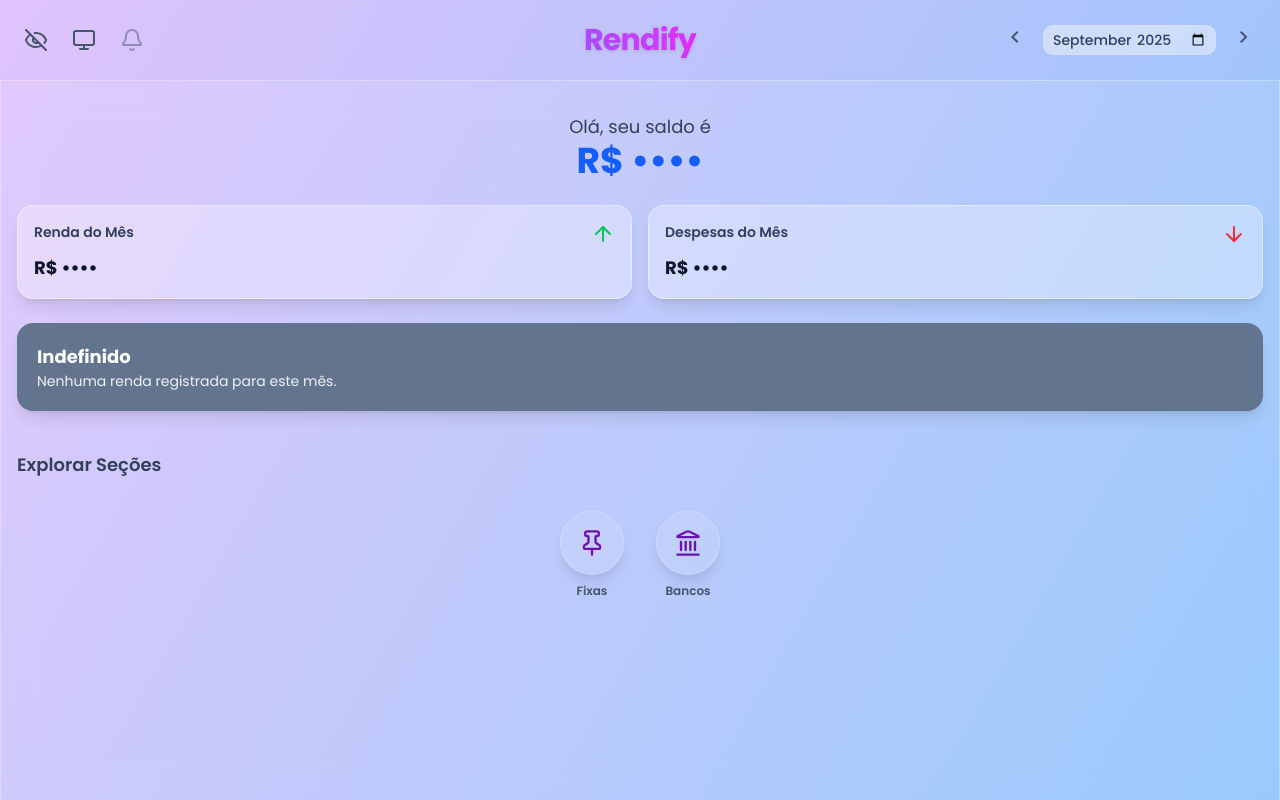
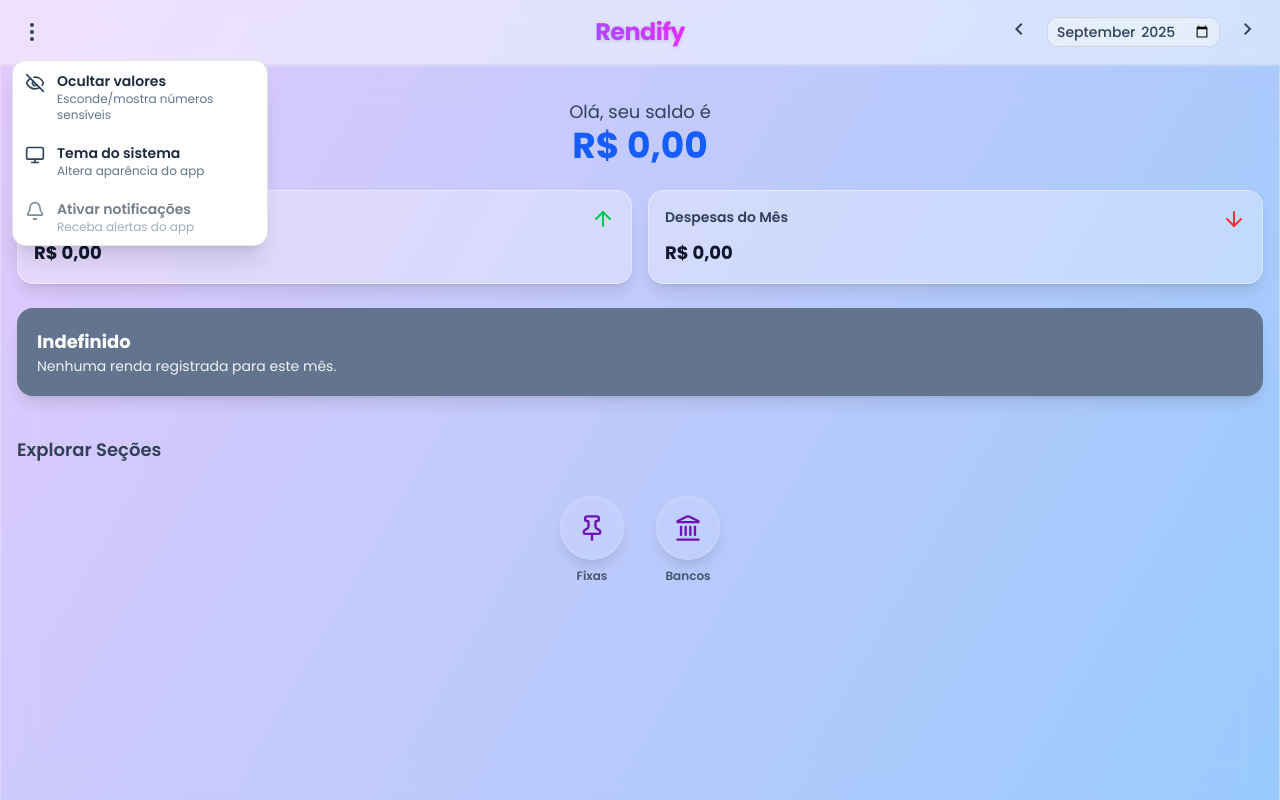
Before and after one commit to gabrielgitar2014-ship-it/P-Ggerenciador, a React (Vite) app: page / in a window 1280 px wide. Both pictures are taken after a click on the button 36 px from the left and 40 px from the top of the page. Built offline with nearby package versions, Linux system fonts and the light colour scheme; no server answers; the database is empty.

Commit message:
Update Header.jsx

```diff
--- a/src/components/Header.jsx
+++ b/src/components/Header.jsx
@@ -1,14 +1,57 @@
 // src/components/Header.jsx
-import React from 'react';
+import React, { useEffect, useRef, useState } from 'react';
 import { useVisibility } from '../context/VisibilityContext';
 import { useTheme } from '../context/ThemeContext';
 import { usePushNotifications } from '../hooks/usePushNotifications';
-import { Eye, EyeOff, Sun, Moon, Monitor, Bell, BellOff } from 'lucide-react';
+import {
+  Eye,
+  EyeOff,
+  Sun,
+  Moon,
+  Monitor,
+  Bell,
+  BellOff,
+  EllipsisVertical,
+} from 'lucide-react';
 
 export default function Header({ selectedMonth, setSelectedMonth }) {
   const { valuesVisible, toggleValuesVisibility } = useVisibility();
   const { theme, setTheme } = useTheme();
-  const { isSubscribed, handleSubscribe, handleUnsubscribe, subscriptionError, isLoading } = usePushNotifications();
+  const {
+    isSubscribed,
+    handleSubscribe,
+    handleUnsubscribe,
+    subscriptionError,
+    isLoading,
+  } = usePushNotifications();
+
+  const [menuOpen, setMenuOpen] = useState(false);
+  const menuRef = useRef(null);
+  const btnRef = useRef(null);
+
+  // Fecha o menu clicando fora
+  useEffect(() => {
+    function onClickOutside(e) {
+      if (
+        menuOpen &&
+        menuRef.current &&
+        !menuRef.current.contains(e.target) &&
+        btnRef.current &&
+        !btnRef.current.contains(e.target)
+      ) {
+        setMenuOpen(false);
+      }
+    }
+    function onKey(e) {
+      if (e.key === 'Escape') setMenuOpen(false);
+    }
+    document.addEventListener('mousedown', onClickOutside);
+    document.addEventListener('keydown', onKey);
+    return () => {
+      document.removeEventListener('mousedown', onClickOutside);
+      document.removeEventListener('keydown', onKey);
+    };
+  }, [menuOpen]);
 
   const handleThemeCycle = () => {
     const themes = ['light', 'dark', 'system'];
@@ -18,15 +61,13 @@ export default function Header({ selectedMonth, setSelectedMonth }) {
   };
 
   const ThemeInfo = () => {
-    if (theme === 'light') return { Icon: Moon, text: 'Mudar para Tema Escuro' };
-    if (theme === 'dark') return { Icon: Sun, text: 'Mudar para Tema Claro' };
-    return { Icon: Monitor, text: 'Mudar para Tema do Sistema' };
+    if (theme === 'light') return { Icon: Moon, text: 'Tema escuro' };
+    if (theme === 'dark') return { Icon: Sun, text: 'Tema claro' };
+    return { Icon: Monitor, text: 'Tema do sistema' };
   };
   const { Icon: ThemeIcon, text: themeText } = ThemeInfo();
 
-  const handleMonthChange = (e) => {
-    setSelectedMonth(e.target.value);
-  };
+  const handleMonthChange = (e) => setSelectedMonth(e.target.value);
 
   const handlePreviousMonth = () => {
     const [year, month] = selectedMonth.split('-').map(Number);
@@ -51,63 +92,93 @@ export default function Header({ selectedMonth, setSelectedMonth }) {
     : 'Ativar notificações';
 
   return (
-    <header className="sticky top-0 z-40 transition-all duration-300">
-      <div className="flex justify-between items-center p-4 h-20">
-        {/* Lado esquerdo: botões utilitários */}
-        <div className="flex-1 flex items-center justify-start gap-2">
+    <header className="sticky top-0 z-40 transition-all duration-300 bg-white/70 dark:bg-slate-900/60 backdrop-blur supports-[backdrop-filter]:bg-white/50 dark:supports-[backdrop-filter]:bg-slate-900/40 border-b border-black/5 dark:border-white/5">
+      <div className="flex items-center justify-between px-3 py-3 h-16">
+        {/* Esquerda: botão de menu (três pontinhos) */}
+        <div className="relative flex-1 flex items-center justify-start">
           <button
-            onClick={toggleValuesVisibility}
-            className="p-2 rounded-full text-slate-600 dark:text-cyan-400 dark:drop-shadow-[0_0_4px_theme('colors.cyan.400')] hover:bg-slate-200/50 dark:hover:bg-slate-700/50 transition-all"
-            title={valuesVisible ? 'Ocultar valores' : 'Mostrar valores'}
+            ref={btnRef}
+            onClick={() => setMenuOpen((v) => !v)}
+            className="p-2 rounded-full text-slate-700 dark:text-slate-200 hover:bg-slate-200/60 dark:hover:bg-slate-700/60 active:scale-95 transition"
+            aria-haspopup="menu"
+            aria-expanded={menuOpen}
+            aria-label="Menu"
           >
-            {valuesVisible ? <Eye className="w-6 h-6" /> : <EyeOff className="w-6 h-6" />}
+            <EllipsisVertical className="w-6 h-6" />
           </button>
 
-          <button
-            onClick={handleThemeCycle}
-            className="p-2 rounded-full text-slate-600 dark:text-cyan-400 dark:drop-shadow-[0_0_4px_theme('colors.cyan.400')] hover:bg-slate-200/50 dark:hover:bg-slate-700/50 transition-all"
-            title={themeText}
+          {/* Dropdown menu */}
+          {menuOpen && (
+            <div
+              ref={menuRef}
+              role="menu"
+              className="absolute left-0 top-12 w-64 rounded-xl border border-black/10 dark:border-white/10 shadow-xl bg-white dark:bg-slate-800 overflow-hidden"
             >
-            <ThemeIcon className="w-6 h-6" />
-          </button>
+              <MenuItem
+                onClick={() => {
+                  toggleValuesVisibility();
+                  setMenuOpen(false);
+                }}
+                icon={valuesVisible ? EyeOff : Eye}
+                label={valuesVisible ? 'Ocultar valores' : 'Mostrar valores'}
+                helper="Esconde/mostra números sensíveis"
+              />
 
-          <button
-            onClick={isSubscribed ? handleUnsubscribe : handleSubscribe}
+              <MenuItem
+                onClick={() => {
+                  handleThemeCycle();
+                  setMenuOpen(false);
+                }}
+                icon={ThemeIcon}
+                label={themeText}
+                helper="Altera aparência do app"
+              />
+
+              <MenuItem
                 disabled={isLoading || !!subscriptionError}
-            className="p-2 rounded-full text-slate-600 dark:text-cyan-400 dark:drop-shadow-[0_0_4px_theme('colors.cyan.400')] hover:bg-slate-200/50 dark:hover:bg-slate-700/50 transition-all disabled:opacity-50 disabled:cursor-not-allowed"
-            title={notificationTooltip}
-          >
-            {isSubscribed ? <BellOff className="w-6 h-6" /> : <Bell className="w-6 h-6" />}
-          </button>
+                onClick={() => {
+                  if (isSubscribed) {
+                    handleUnsubscribe();
+                  } else {
+                    handleSubscribe();
+                  }
+                  setMenuOpen(false);
+                }}
+                icon={isSubscribed ? BellOff : Bell}
+                label={isSubscribed ? 'Desativar notificações' : 'Ativar notificações'}
+                helper={subscriptionError ? `Erro: ${subscriptionError.message}` : 'Receba alertas do app'}
+              />
+            </div>
+          )}
         </div>
 
-        {/* Centro: título Rendify */}
+        {/* Centro: título */}
         <div className="flex-1 flex items-center justify-center pointer-events-none select-none">
-          <h1 className="text-xl sm:text-2xl md:text-3xl font-extrabold tracking-tight text-transparent bg-clip-text bg-gradient-to-r from-purple-500 to-fuchsia-500 drop-shadow">
+          <h1 className="text-lg sm:text-xl md:text-2xl font-extrabold tracking-tight text-transparent bg-clip-text bg-gradient-to-r from-purple-500 to-fuchsia-500 drop-shadow">
             Rendify
           </h1>
         </div>
 
-        {/* Lado direito: navegação de mês */}
-        <div className="flex-1 flex items-center justify-end gap-2">
+        {/* Direita: navegação de mês */}
+        <div className="flex-1 flex items-center justify-end gap-1 sm:gap-2">
           <button
             onClick={handlePreviousMonth}
-            className="p-2 text-slate-600 dark:text-slate-300 rounded-full hover:bg-slate-200 dark:hover:bg-slate-700 transition-colors"
+            className="p-2 text-slate-700 dark:text-slate-200 rounded-full hover:bg-slate-200/60 dark:hover:bg-slate-700/60 transition-colors"
             title="Mês Anterior"
           >
             <span className="material-symbols-outlined">chevron_left</span>
           </button>
-          <div className="flex-shrink-0">
+
           <input
             type="month"
             value={selectedMonth}
             onChange={handleMonthChange}
-              className="bg-slate-100/50 dark:bg-slate-800/50 text-slate-700 dark:text-slate-200 font-medium text-sm px-2 py-1 border border-white/20 dark:border-slate-700/50 rounded-lg focus:ring-1 focus:ring-purple-500"
+            className="w-[9.5rem] sm:w-auto bg-slate-100/60 dark:bg-slate-800/60 text-slate-700 dark:text-slate-200 font-medium text-sm px-2 py-1 border border-black/10 dark:border-white/10 rounded-lg focus:ring-1 focus:ring-purple-500"
           />
-          </div>
+
           <button
             onClick={handleNextMonth}
-            className="p-2 text-slate-600 dark:text-slate-300 rounded-full hover:bg-slate-200 dark:hover:bg-slate-700 transition-colors"
+            className="p-2 text-slate-700 dark:text-slate-200 rounded-full hover:bg-slate-200/60 dark:hover:bg-slate-700/60 transition-colors"
             title="Próximo Mês"
           >
             <span className="material-symbols-outlined">chevron_right</span>
@@ -117,3 +188,31 @@ export default function Header({ selectedMonth, setSelectedMonth }) {
     </header>
   );
 }
+
+/** Item do menu (linha com ícone, título e helper) */
+function MenuItem({ icon: Icon, label, helper, onClick, disabled }) {
+  return (
+    <button
+      role="menuitem"
+      onClick={onClick}
+      disabled={disabled}
+      className={`w-full text-left px-3 py-2.5 flex items-start gap-3 hover:bg-slate-100 dark:hover:bg-slate-700 transition ${
+        disabled ? 'opacity-60 cursor-not-allowed' : ''
+      }`}
+    >
+      <div className="mt-0.5">
+        <Icon className="w-5 h-5 text-slate-700 dark:text-slate-200" />
+      </div>
+      <div className="flex flex-col">
+        <span className="text-sm font-semibold text-slate-800 dark:text-slate-100">
+          {label}
+        </span>
+        {helper && (
+          <span className="text-xs text-slate-500 dark:text-slate-400">
+            {helper}
+          </span>
+        )}
+      </div>
+    </button>
+  );
+}
```
Lines whose indentation alone changed are shown as unchanged.
